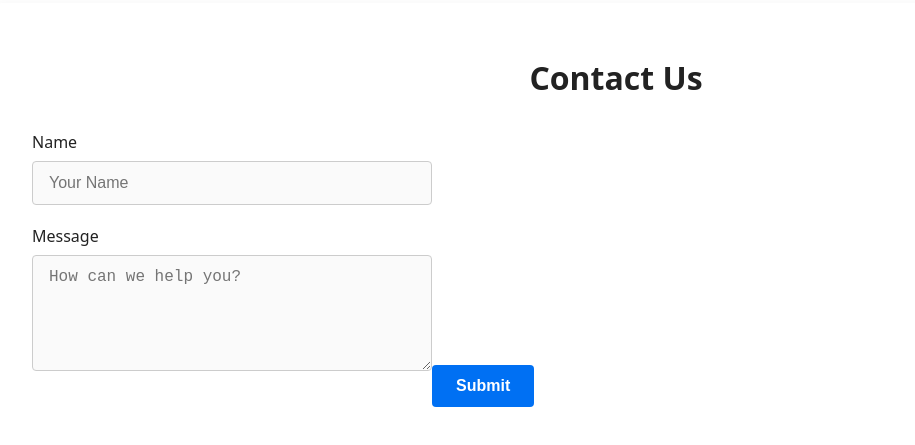
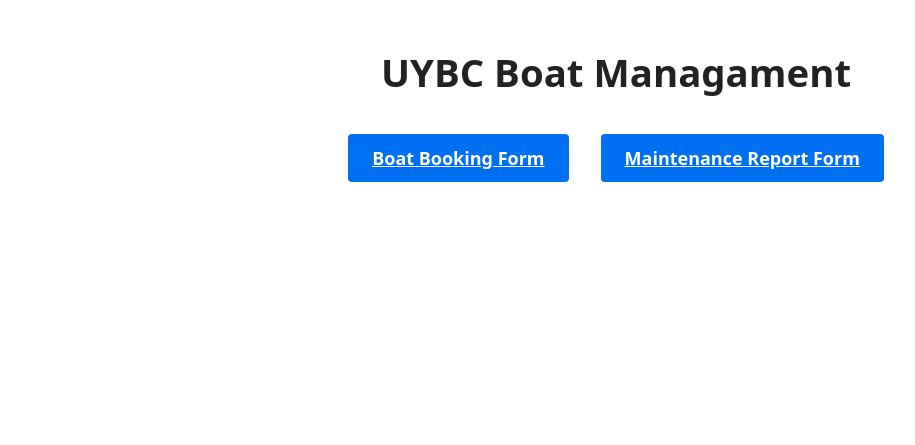
Before and after one commit to benwalker226/uybc-boats, a Next.js app: page / in a window 1280 px wide. Shown: the part 171-616 px from the top of the page, without its empty margins (24-939 px from the left). Built offline with nearby package versions, Linux system fonts and the light colour scheme.

Commit message:
feat: add booking and maintenance forms, refactor home page layout with links
Co-authored-by: Genie <genie@cosine.sh>

```diff
--- a/pages/index.tsx
+++ b/pages/index.tsx
@@ -1,86 +1,27 @@
-import { useState } from "react";
+import Head from "next/head";
+import Link from "next/link";
 
 export default function Home() {
-  const [name, setName] = useState("");
-  const [message, setMessage] = useState("");
-  const [submitting, setSubmitting] = useState(false);
-  const [result, setResult] = useState<{ success: boolean; error?: string } | null>(null);
-
-  async function handleSubmit(e: React.FormEvent<HTMLFormElement>) {
-    e.preventDefault();
-    setSubmitting(true);
-    setResult(null);
-    try {
-      const res = await fetch("/api/submit", {
-        method: "POST",
-        headers: { "Content-Type": "application/json" },
-        body: JSON.stringify({ name, message }),
-      });
-      const data = await res.json();
-      if (res.ok && data.success) {
-        setResult({ success: true });
-        setName("");
-        setMessage("");
-      } else {
-        setResult({ success: false, error: data.error || "Unknown error" });
-      }
-    } catch (err) {
-      setResult({ success: false, error: "Network error" });
-    } finally {
-      setSubmitting(false);
-    }
-  }
-
   return (
-    <main className="main-center-container">
-      <div className="form-box">
-        <h1 style={{ textAlign: "center", marginBottom: "2rem" }}>Contact Us</h1>
-        <form onSubmit={handleSubmit} noValidate>
-          <label htmlFor="name">Name</label>
-          <input
-            id="name"
-            name="name"
-            type="text"
-            autoComplete="name"
-            value={name}
-            onChange={e => setName(e.target.value)}
-            required
-            disabled={submitting}
-            placeholder="Your Name"
-          />
-
-          <label htmlFor="message">Message</label>
-          <textarea
-            id="message"
-            name="message"
-            rows={5}
-            maxLength={1000}
-            value={message}
-            onChange={e => setMessage(e.target.value)}
-            required
-            disabled={submitting}
-            placeholder="How can we help you?"
-          />
-
-          <button
-            type="submit"
-            className="button-primary"
-            disabled={submitting}
-          >
-            {submitting ? "Sending..." : "Submit"}
-          </button>
-          {result?.success && (
-            <div className="success-message" role="status">
-              Thank you for reaching out! We'll be in touch soon.
-            </div>
-          )}
-          {result?.success === false && (
-            <div className="error-message" role="alert">
-              {result.error}
-            </div>
-          )}
-        </form>
-      </div>
-    </main>
+    <>
+      <Head>
+        <title>UYBC Boat Managament</title>
+      </Head>
+      <main className="main-center-container" style={{ minHeight: "70vh", display: "flex", flexDirection: "column", alignItems: "center", justifyContent: "center" }}>
+        <h1 style={{ fontSize: "2.4rem", marginBottom: "2rem", textAlign: "center" }}>UYBC Boat Managament</h1>
+        <div style={{ display: "flex", gap: "2rem", flexWrap: "wrap", justifyContent: "center" }}>
+          <Link href="/booking" passHref legacyBehavior>
+            <a className="button-primary" style={{ minWidth: 200, textAlign: "center", fontSize: 18 }}>
+              Boat Booking Form
+            </a>
+          </Link>
+          <Link href="/maintenance" passHref legacyBehavior>
+            <a className="button-primary" style={{ minWidth: 200, textAlign: "center", fontSize: 18 }}>
+              Maintenance Report Form
+            </a>
+          </Link>
+        </div>
+      </main>
+    </>
   );
 }
```
Also changed, not shown: pages/booking.tsx (added, +74 -0 lines), pages/maintenance.tsx (added, +74 -0 lines).
